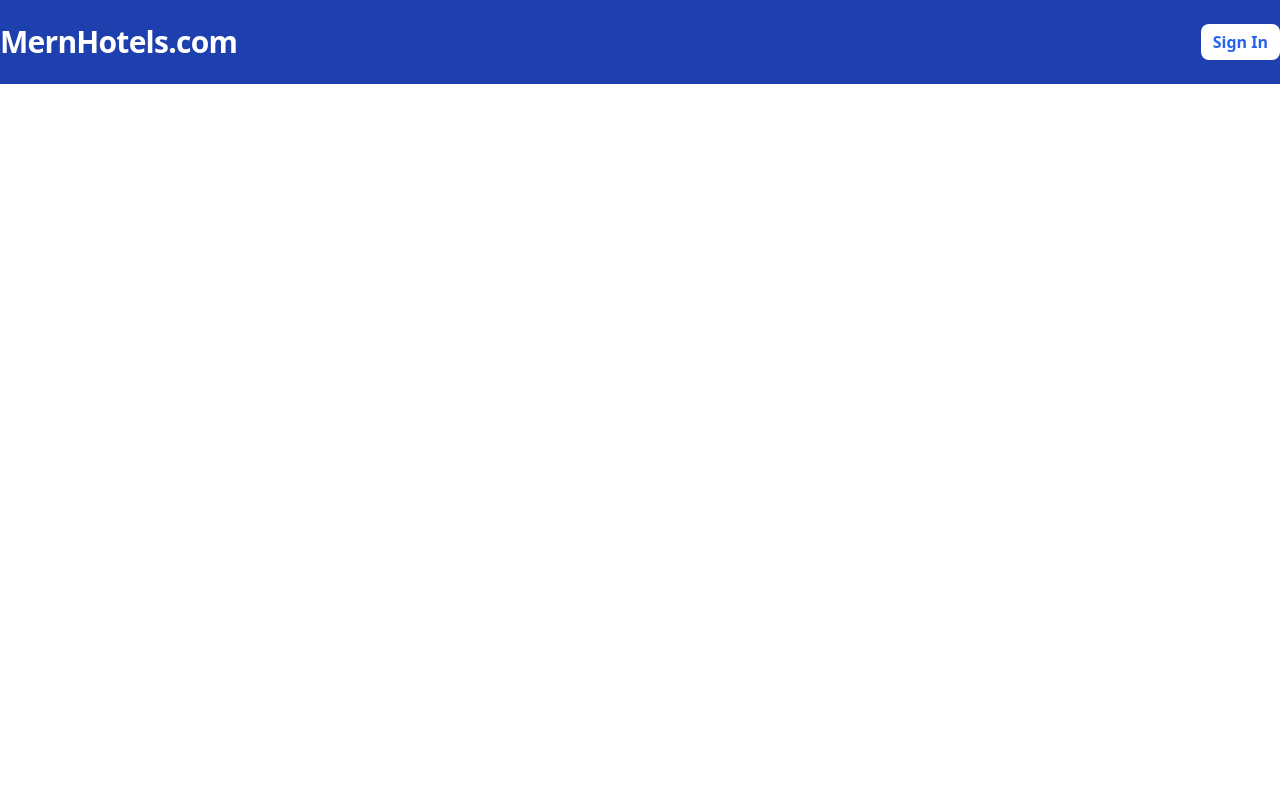
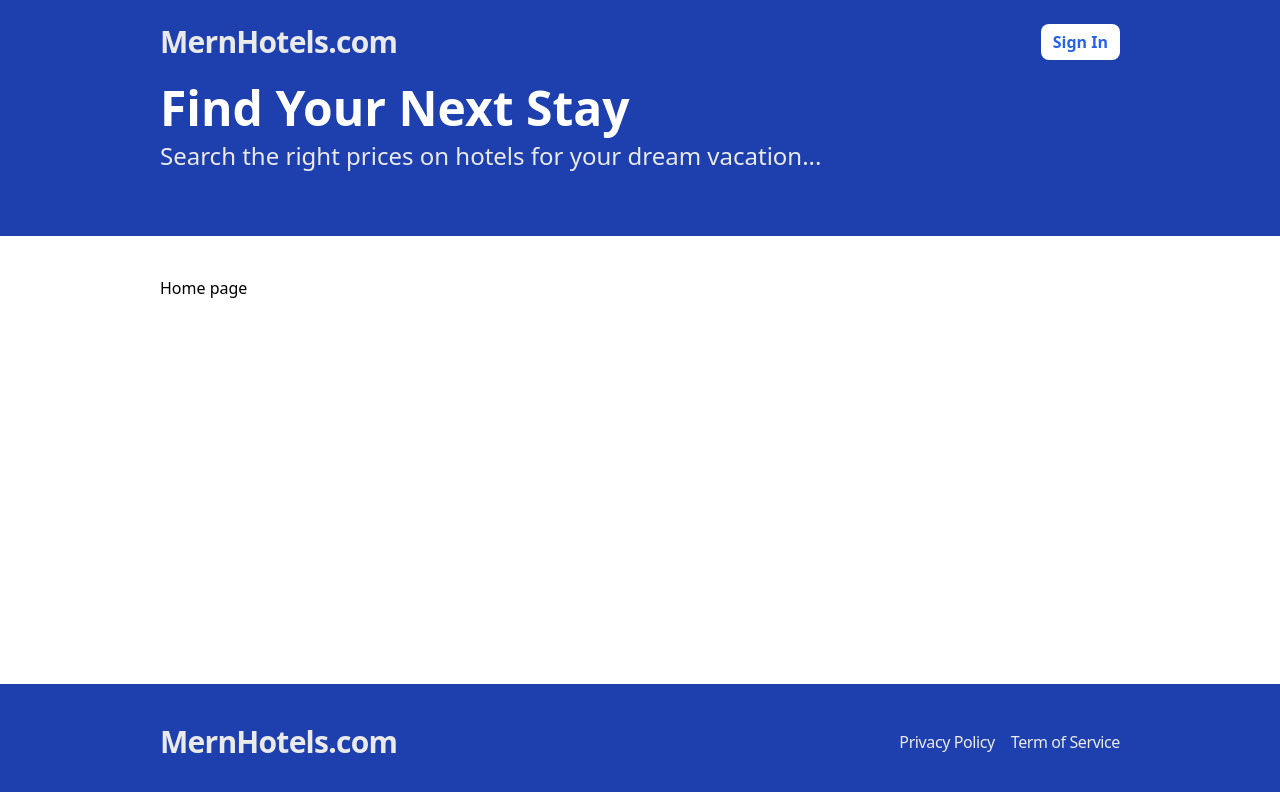
Before and after one commit to KaiIemsawat/MERN-HotelBooking, a React (Vite) app in the folder frontend/: page / in a window 1280 px wide. Shown: the top 792 px of the page. Built offline with nearby package versions, Linux system fonts and the light colour scheme.

Commit message:
footer and base layout

```diff
--- a/frontend/src/App.tsx
+++ b/frontend/src/App.tsx
@@ -10,8 +10,22 @@ function App() {
   return (
     <Router>
       <Routes>
-        <Route path="/" element={<Layout />} />
-        <Route path="/search" element={<>Search Page</>} />
+        <Route
+          path="/"
+          element={
+            <Layout>
+              <p>Home page</p>
+            </Layout>
+          }
+        />
+        <Route
+          path="/search"
+          element={
+            <Layout>
+              <p>Search page</p>
+            </Layout>
+          }
+        />
         <Route path="*" element={<Navigate to="/" />} />
       </Routes>
     </Router>
--- /dev/null
+++ b/frontend/src/components/Footer.tsx
@@ -0,0 +1,20 @@
+const Footer = () => {
+  return (
+    <div className="bg-blue-800 py-10">
+      <div className="container mx-auto flex items-center justify-between">
+        <span className="text-3xl font-bold tracking-tight text-[#eaeaea] hover:underline">
+          MernHotels.com
+        </span>
+        <span className="flex gap-4 font-bold tracking-tight text-[#eaeaea]">
+          <p className="cursor-pointer font-thin hover:underline">
+            Privacy Policy
+          </p>
+          <p className="cursor-pointer font-thin hover:underline">
+            Term of Service
+          </p>
+        </span>
+      </div>
+    </div>
+  );
+};
+export default Footer;
--- a/frontend/src/components/Header.tsx
+++ b/frontend/src/components/Header.tsx
@@ -4,7 +4,7 @@ const Header = () => {
   return (
     <div className="bg-blue-800 py-6">
       <div className="container mx-auto flex justify-between">
-        <span className="text-3xl font-bold tracking-tight text-white">
+        <span className="text-3xl font-semibold tracking-tight text-[#eaeaea] hover:underline">
           <Link to="/">MernHotels.com</Link>
         </span>
         <span className="flex space-x-2">
--- /dev/null
+++ b/frontend/src/components/Hero.tsx
@@ -0,0 +1,13 @@
+const Hero = () => {
+  return (
+    <div className="bg-blue-800 pb-16">
+      <div className="container mx-auto flex flex-col gap-2">
+        <h1 className="text-5xl font-bold text-white">Find Your Next Stay</h1>
+        <p className="text-2xl font-thin text-[#eaeaea]">
+          Search the right prices on hotels for your dream vacation...
+        </p>
+      </div>
+    </div>
+  );
+};
+export default Hero;
--- a/frontend/src/layouts/Layout.tsx
+++ b/frontend/src/layouts/Layout.tsx
@@ -1,9 +1,18 @@
+import Footer from "../components/Footer";
 import Header from "../components/Header";
+import Hero from "../components/Hero";
 
-const Layout = () => {
+interface Props {
+  children: React.ReactNode;
+}
+
+const Layout = ({ children }: Props) => {
   return (
     <div className="flex min-h-screen flex-col">
       <Header />
+      <Hero />
+      <div className="container mx-auto flex-1 py-10">{children}</div>
+      <Footer />
     </div>
   );
 };
--- a/frontend/tailwind.config.js
+++ b/frontend/tailwind.config.js
@@ -3,6 +3,9 @@ export default {
   content: ["./index.html", "./src/**/*.{js,ts,jsx,tsx}"],
   theme: {
     extend: {},
+    container: {
+      padding: "10rem",
+    },
   },
   plugins: [],
 };
```
